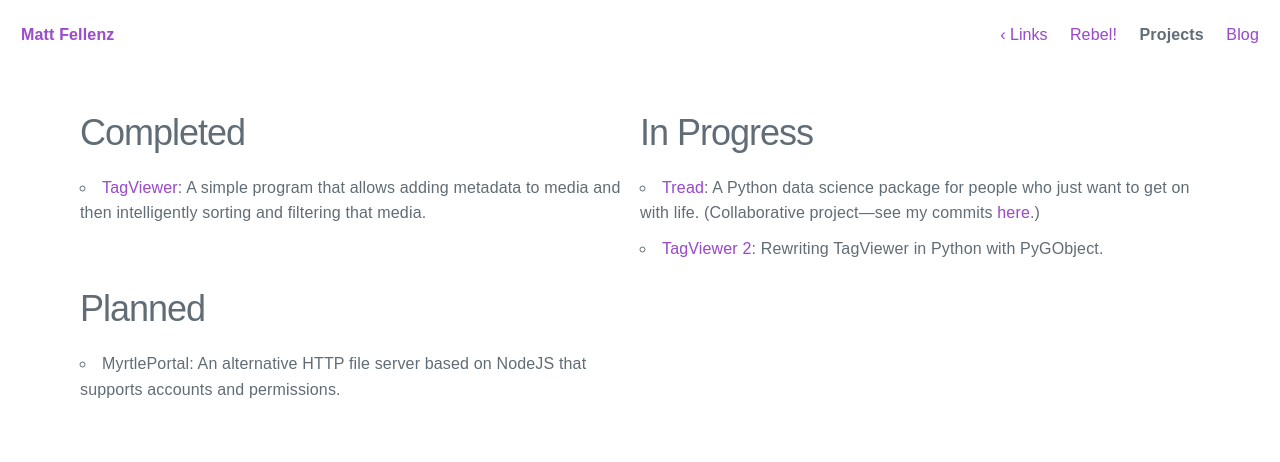
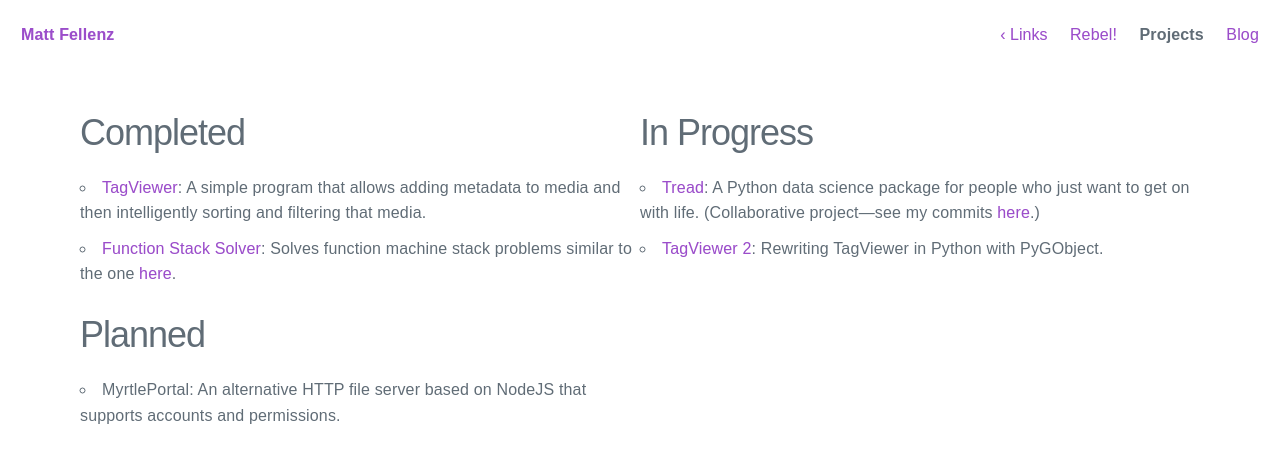
Before and after one commit to mattfbacon/mattfellenz.be, a plain HTML site: page projects.html in a window 1280 px wide. Drawn offline with Linux system fonts and the light colour scheme; a web font is replaced by a local one.

Commit message:
Add function stack machine solver to project pages

```diff
--- a/projects.html
+++ b/projects.html
@@ -32,6 +32,9 @@
         <li>
           <a href="https://github.com/tagviewer/tagviewer">TagViewer</a>: A simple program that allows adding metadata to media and then intelligently sorting and filtering that media.
         </li>
+        <li>
+          <a href="https://mattfellenz.be/stacksolver">Function Stack Solver</a>: Solves function machine stack problems similar to the one <a href="http://mrsbrickmanglhs.weebly.com/uploads/2/4/8/6/24866232/ch1packetpart1.pdf#page=2">here</a>.
+        </li>
       </ul>
     </section>
     <section>
```
